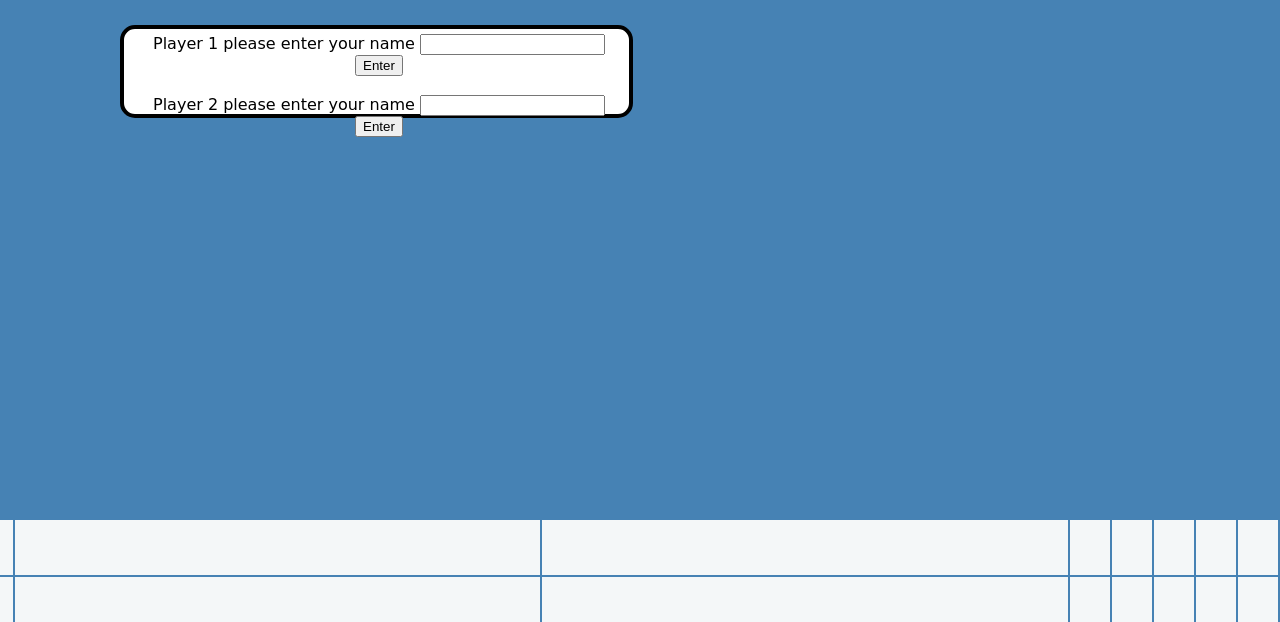
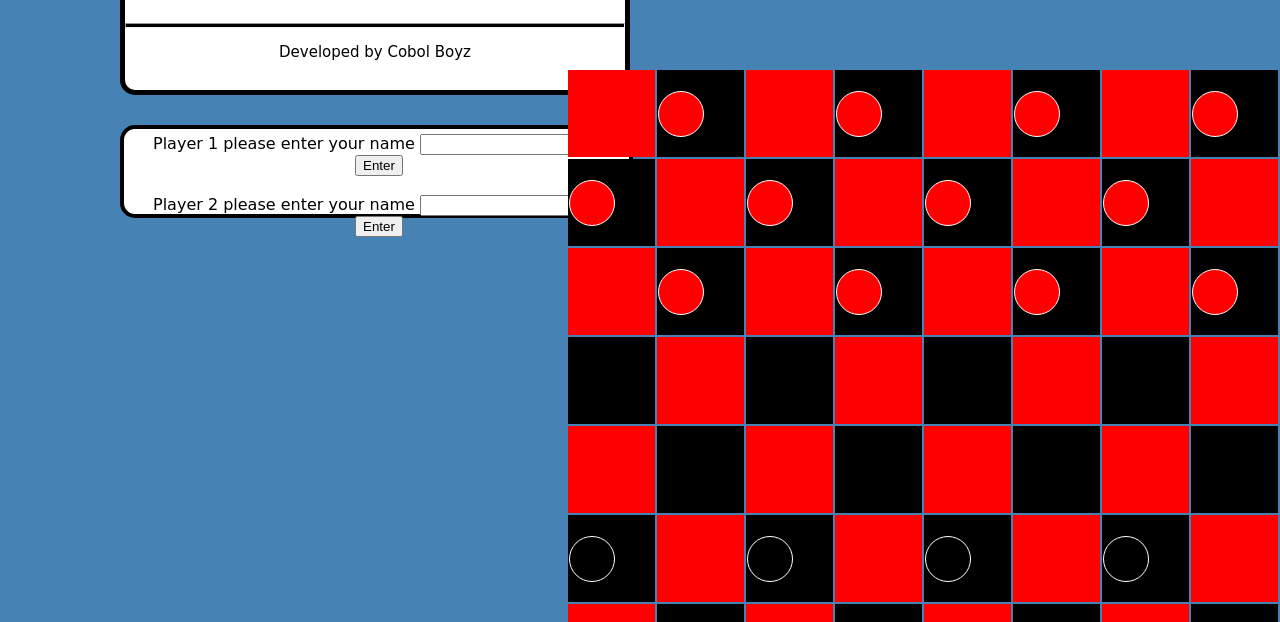
Before and after one commit to SELC2021/Checkers, a plain HTML site: page UserScreen/Checkers.html in a window 1280 px wide. Shown: the part 325-947 px from the top of the page. Drawn offline with Linux system fonts and the light colour scheme.

Commit message:
Updated to go with the html file

```diff
--- a/UserScreen/screen.css
+++ b/UserScreen/screen.css
@@ -9,14 +9,6 @@ html, body {
  padding: 0;
 }
 
-#checker-board {
-  width: 650px;
-  height: 650px;
-  border: 10px solid rgb(47, 47, 47);
-  margin-top: -25px;
-  margin-right: 100px;
-  float: right;
-}
 h1{
   font-size: 55px;
   padding-bottom: 5px;
@@ -43,11 +35,37 @@ hr {
   background-color: red;
 }
 
-.checker {
-  width: 72.66px;
-  height: 72.666px;
-  border-radius: 30px;
-  position: absolute;
+.blackChecker{
+  width: 20px;
+  height: 20px;
+  padding: 12px;
+  background-color: black;
+  border: 1px solid white;
+  border-radius: 50px;
+}
+
+.redChecker{
+  width: 20px;
+  height: 20px;
+  padding: 12px;
+  background-color: red;
+  border: 1px solid white;
+  border-radius: 50px;
+}
+
+.noPiecehere{
+  background-color: red;
+}
+
+#board{
+  float: right;
+  margin-top: -150px;
+}
+td{
+background-color: black;
+width: 85px;
+height: 85px;
+text-align: center;
 }
 
 .red {
@@ -58,9 +76,10 @@ hr {
   background-color: black;
 }
 .textunits {
- margin-top: 100px;
+ margin-top: 200px;
  margin-left: 100px;
 }
+
 .gameDesign {
   border: 5px solid black;
   border-radius: 15px ;
@@ -100,33 +119,7 @@ hr {
   height: 30px;
   visibility: hidden;
 }
-#test{
-  margin-left: 100px;
-}
-th, td {
-  font-family: 'Lato', sans-serif;
-  font-weight: 800;
-  padding: 20px;
-  text-align: left;
-  width: 33.3333%;
-}
 
-table {
-  height: 40%;
-  left: 10%;
-  margin: 20px auto;
-  overflow-y: scroll;
-  float: left;
-  /* width: 30%; */
-  font-size: 18px;
-  margin-top: 400px;
-  margin-left: -515px;
-}
-tr {
-  background: #f4f7f8;
-  border-bottom: 1px solid #FFF;
-  margin-bottom: 5px;
-}
 #player{
   width: 10%;
 }
```
